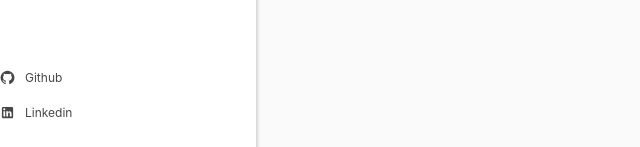
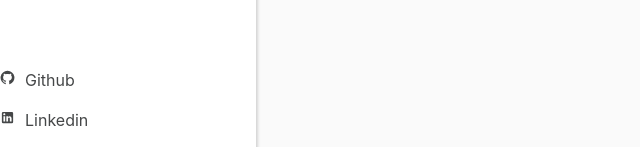
Before and after one commit to thalesfgalvao/personalPortfolio, a React (Vite) app: page / in a window 1280 px wide. Shown: the part 650-797 px from the top of the page, without its empty margins (0-640 px from the left). Built offline with nearby package versions, Linux system fonts and the light colour scheme.

Commit message:
Feat: add new font size into theme

```diff
--- a/src/layout/Dashboard/SocialMedia/style.ts
+++ b/src/layout/Dashboard/SocialMedia/style.ts
@@ -35,7 +35,7 @@ export const Link = styled.a`
     display: flex;
     flex-direction: row;
     gap: 1rem;
-    font-size: ${theme.sizes.small};
+    font-size: ${theme.sizes.normal};
     color: ${theme.colors.body};
     transition: 0.2s;
     text-decoration: none;
--- a/src/pages/NotFound/style.ts
+++ b/src/pages/NotFound/style.ts
@@ -29,7 +29,7 @@ export const BodyContent = styled.p`
 export const Label = styled.p`
   ${({ theme }) => css`
     color: ${theme.colors.label};
-    font-size: ${theme.sizes.xsmall};
+    font-size: ${theme.sizes.small};
     font-weight: 300;
   `}
 `;
```
